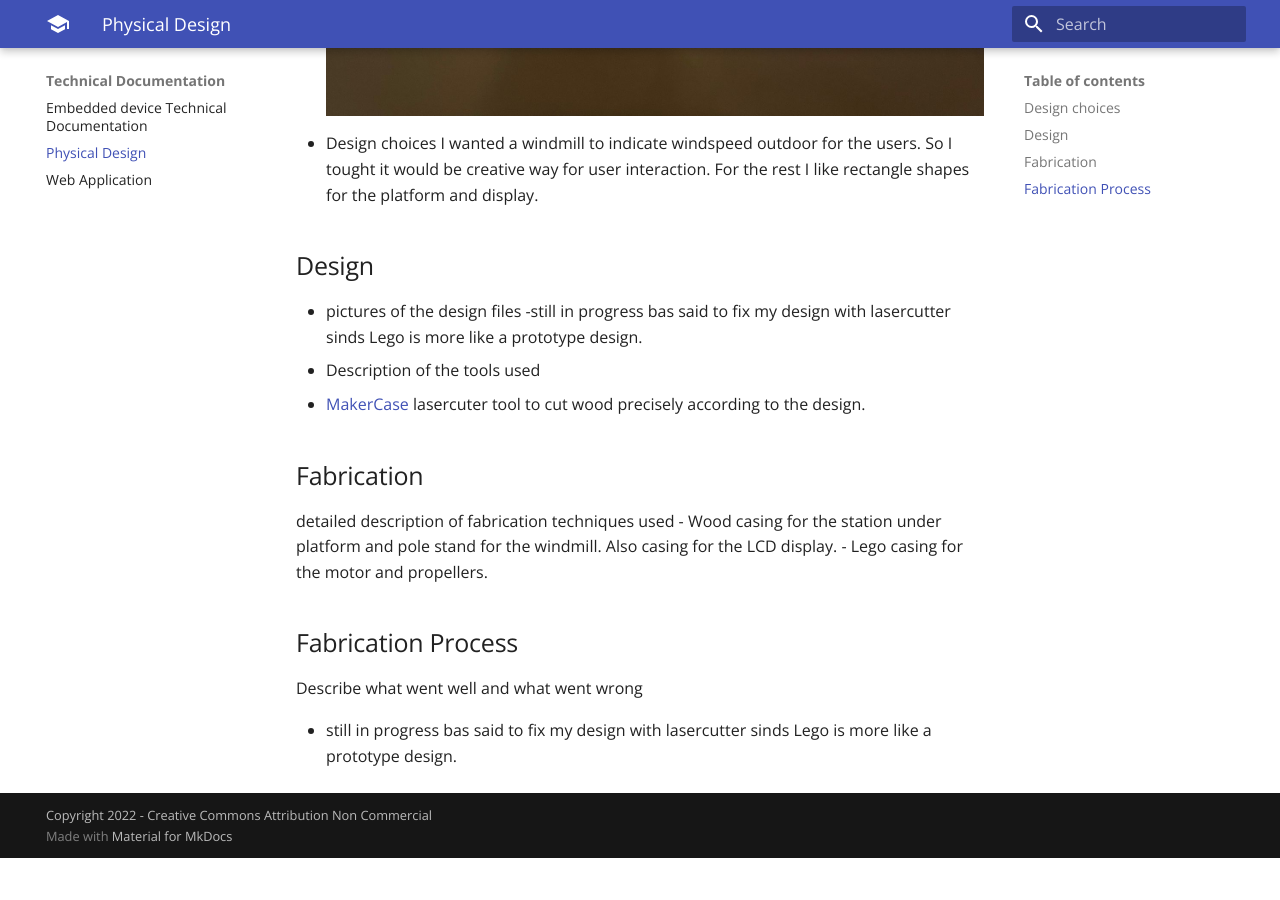
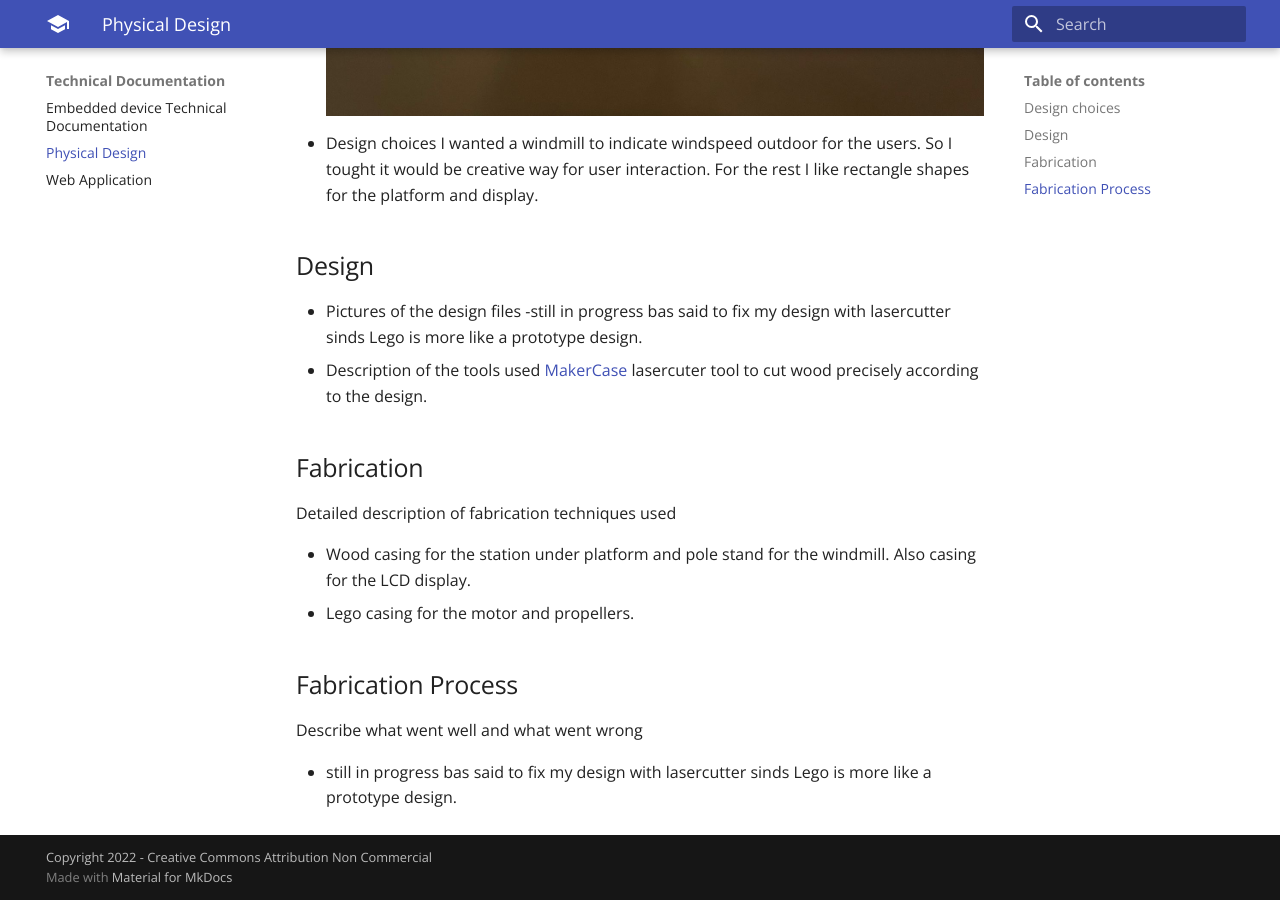
Before and after one commit to ESIgbinosun/IOTweatherstation, an MkDocs documentation site: the page built from docs/Technical Documentation/physical_design.md, in a window 1280 px wide and 900 px high, scrolled down 1476 px. Built offline with MkDocs 1.6.1 and Material for MkDocs 9.7.7, drawn with Linux system fonts in a browser that asks for light colours; before the commit the page ends 2334 px from its top, so only the background shows below that.

```diff
--- a/docs/Technical Documentation/physical_design.md
+++ b/docs/Technical Documentation/physical_design.md
@@ -12,15 +12,16 @@ For the rest I like rectangle shapes for the platform and display.
 
 ## Design
 
-- pictures of the design files
+- Pictures of the design files
   -still in progress bas said to fix my design with lasercutter sinds Lego is more like a prototype design.
 - Description of the tools used
-  - [MakerCase](https://en.makercase.com/#/)
+  [MakerCase](https://en.makercase.com/#/)
   lasercuter tool to cut wood precisely according to the design.
 
 ## Fabrication
 
-detailed description of fabrication techniques used
+Detailed description of fabrication techniques used
+
 - Wood casing for the station under platform and pole stand for the windmill. Also casing for the LCD display.
 - Lego casing for the motor and propellers.
 
```
Also changed, not shown: docs/Technical Documentation/web_application.md (+4 -0 lines), docs/Technical Documentation/IMGIOT/database.png (added).
